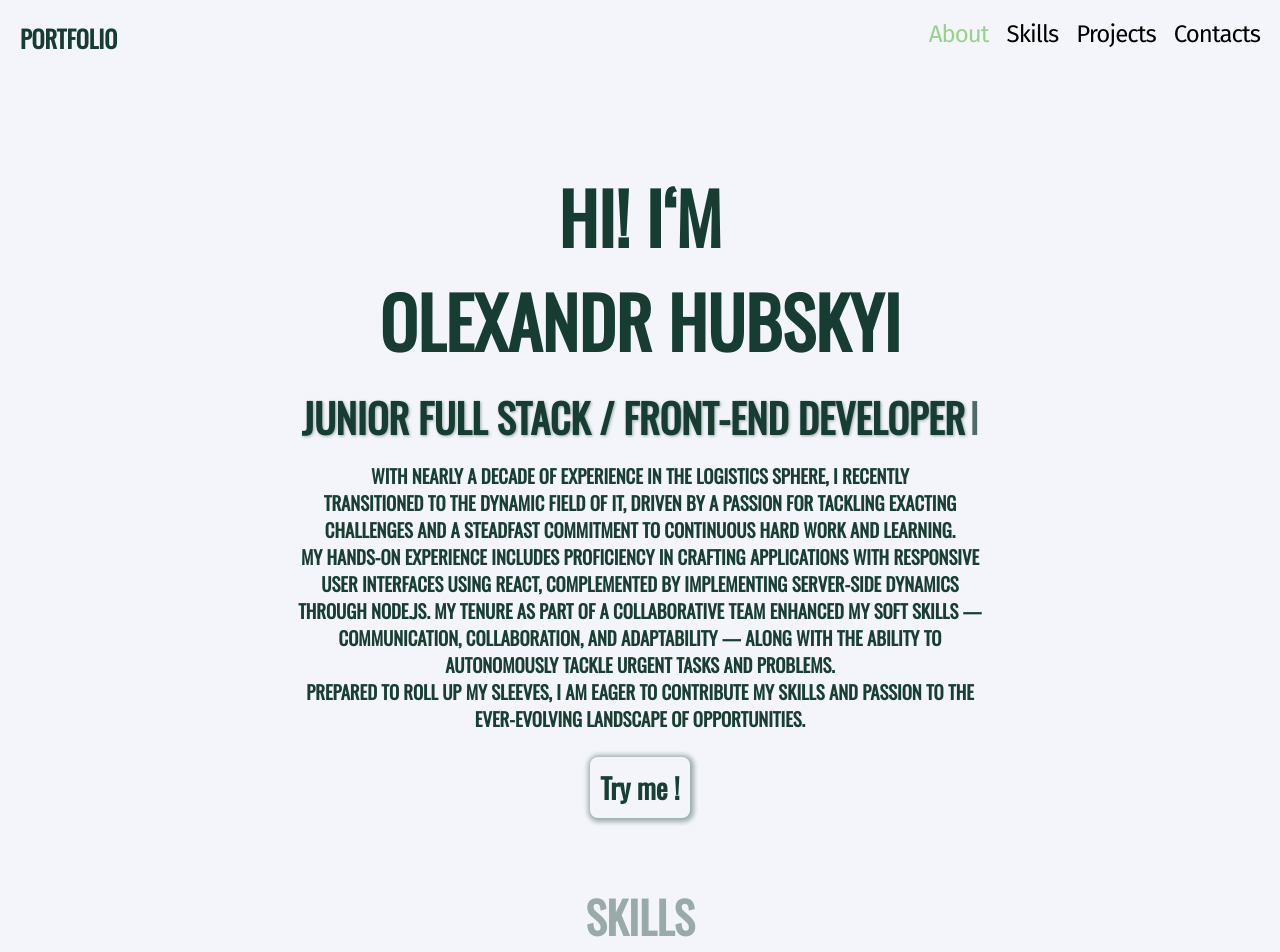
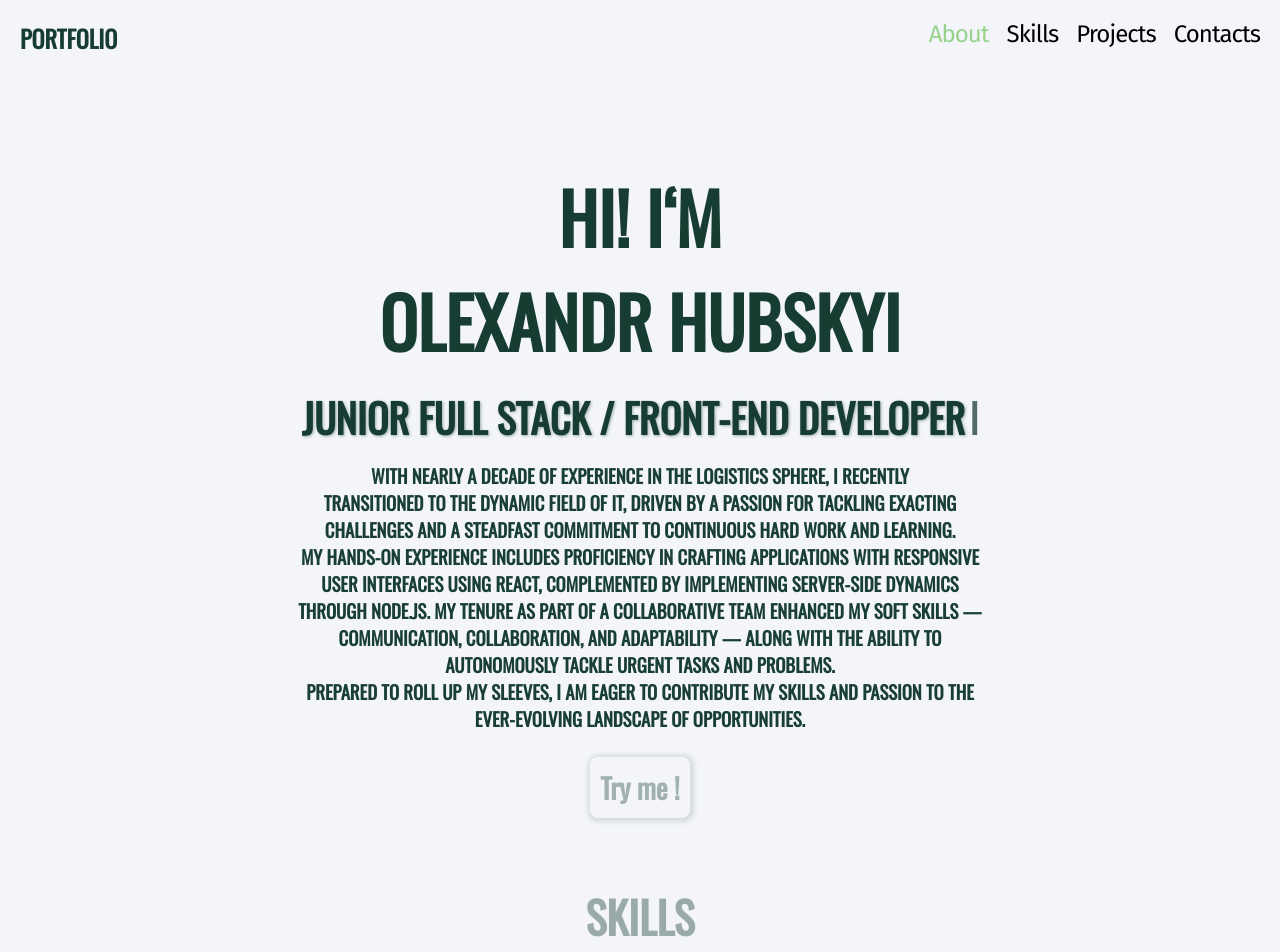
Before and after one commit to OlekasndrG/portfolio, a React (Vite) app: page / in a window 1280 px wide. Shown: the top 952 px of the page. Built offline with nearby package versions, Linux system fonts and the light colour scheme.

Commit message:
button appearance and hover fix

```diff
--- a/src/Components/Hero/Hero.styled.js
+++ b/src/Components/Hero/Hero.styled.js
@@ -74,16 +74,23 @@ export const TrymeAnchor = styled.a`
   opacity: 0;
   padding: 10px;
   transform: none;
-  transition: opacity 3.3s ease 3.3s;
+
+  transition: opacity 3s ease 5.5s;
   font-size: 28px;
   font-family: "Oswald-Regular", sans-serif;
   font-weight: bold;
   width: fit-content;
 
   cursor: pointer;
+  scale: 1;
 
   @media screen and (min-width: ${desktop}) {
     font-size: 28px;
+  }
+  &:hover,
+  &:focus {
+    transition: scale 0.4s ease;
+    scale: 1.1;
   }
 `;
 export const HeroMainContainer = styled(MainContainer)`
```
